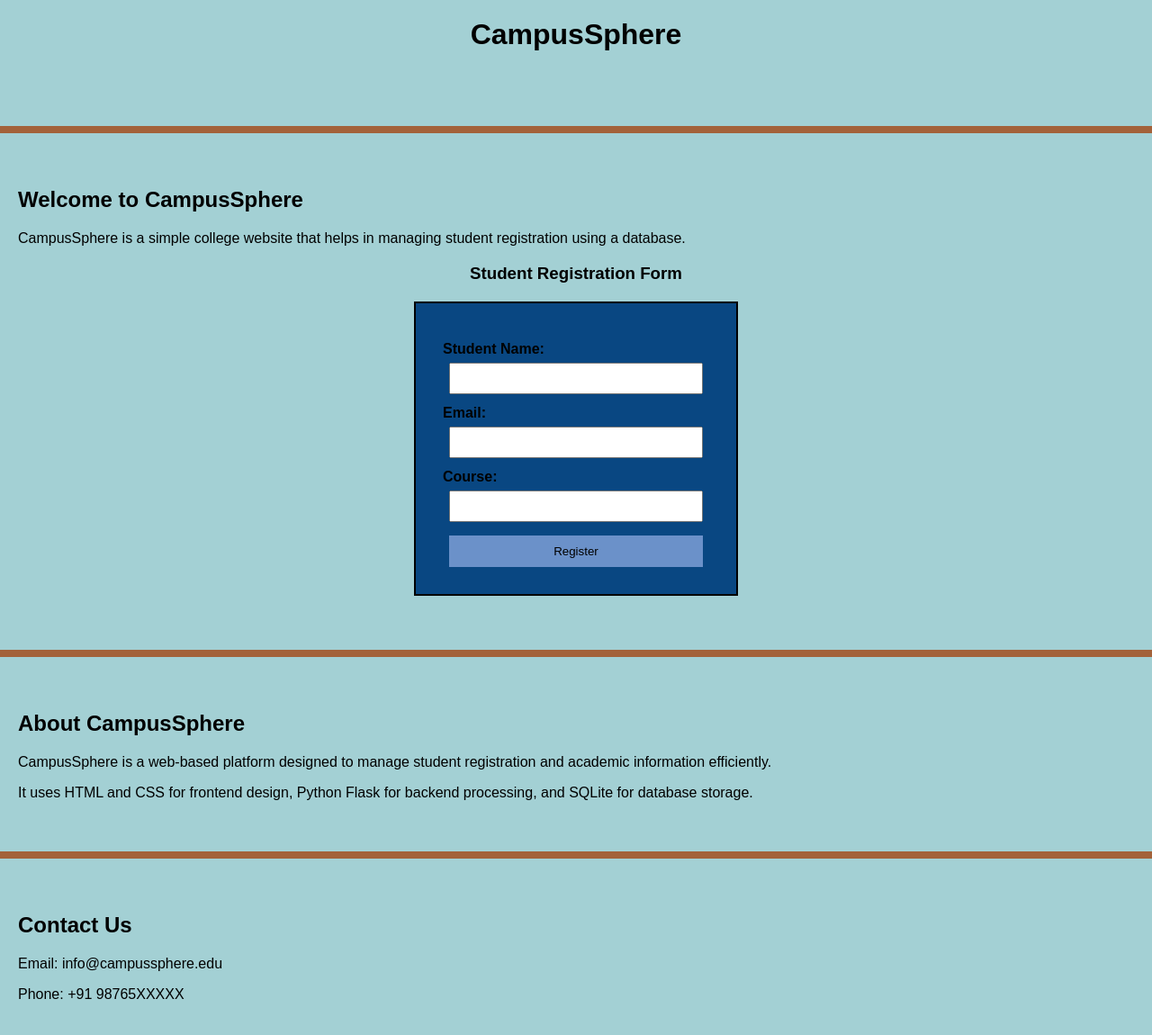
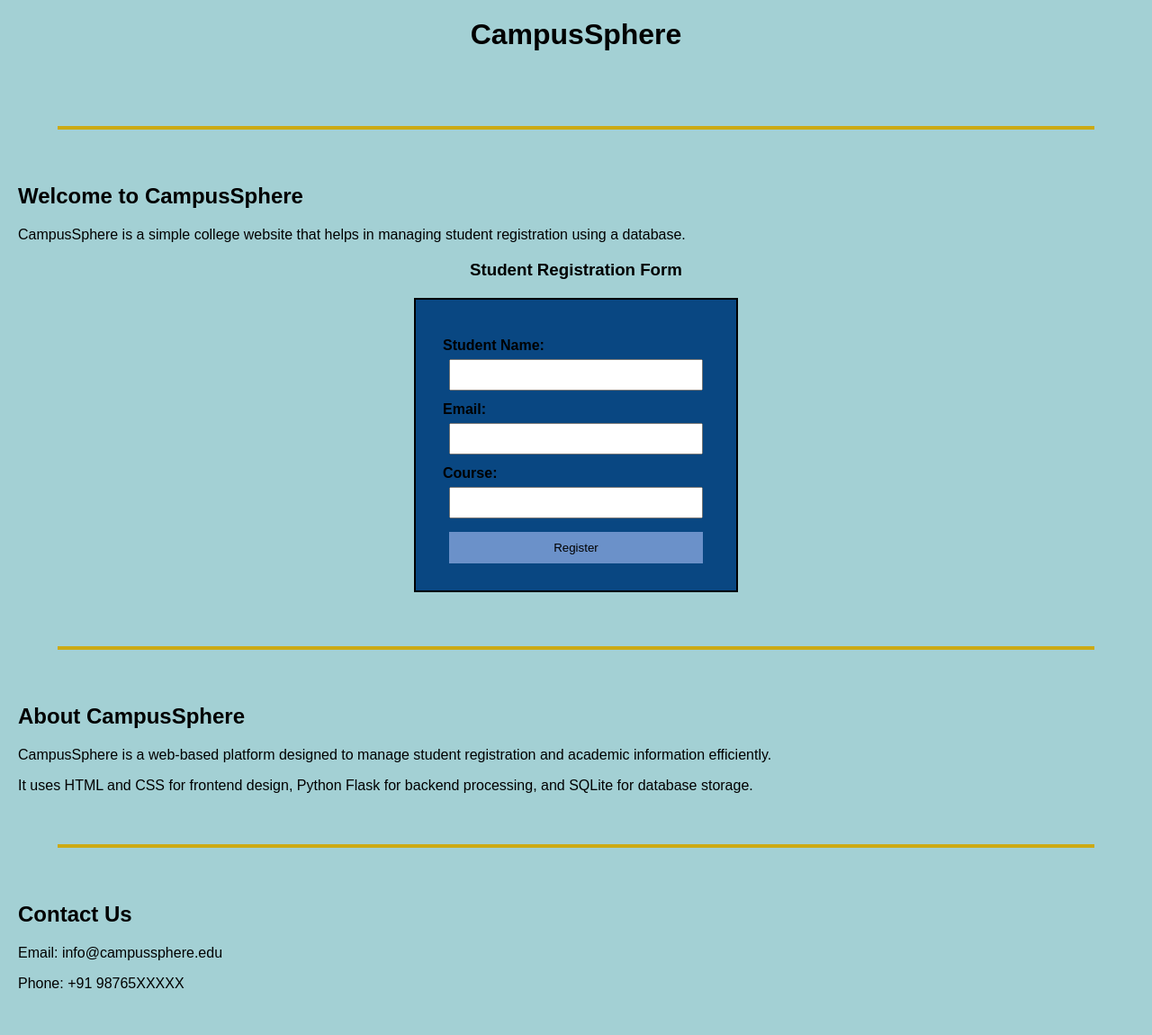
Before and after one commit to tanyanasa/CampusSphere, a Flask app: page / in a window 1280 px wide. Shown: the whole page at 90% size. After the commit the page ends 1098 px from the top, so only its background shows below. Run offline with Flask 3, Linux system fonts and the light colour scheme.

Commit message:
hr color change

```diff
--- a/static/style.css
+++ /dev/null
@@ -1,5 +0,0 @@
-hr {
-    border: none;
-    height: 4px;
-    background-color: #CCAA14;
-}
--- a/templates/index.html
+++ b/templates/index.html
@@ -42,7 +42,7 @@
 
         hr {
             height: 8px;
-            background-color: #A3623A;
+            background-color: #CCAA14;
             border: none;
             margin: 20px 0;
         }
@@ -130,7 +130,8 @@
         </div>
     </marquee>
 
-    <hr>
+    <hr style="border: none; height: 4px; background-color: #CCAA14; width: 90%; margin: 20px auto;">
+
 
     <!-- HOME SECTION -->
     <section id="home">
@@ -157,7 +158,8 @@
         </form>
     </section>
 
-    <hr>
+    <hr style="border: none; height: 4px; background-color: #CCAA14; width: 90%; margin: 20px auto;">
+
 
     <!-- ABOUT SECTION -->
     <section id="about">
@@ -172,7 +174,8 @@
         </p>
     </section>
 
-    <hr>
+    <hr style="border: none; height: 4px; background-color: #CCAA14; width: 90%; margin: 20px auto;">
+
 
     <!-- CONTACT SECTION -->
     <section id="contact">
```
